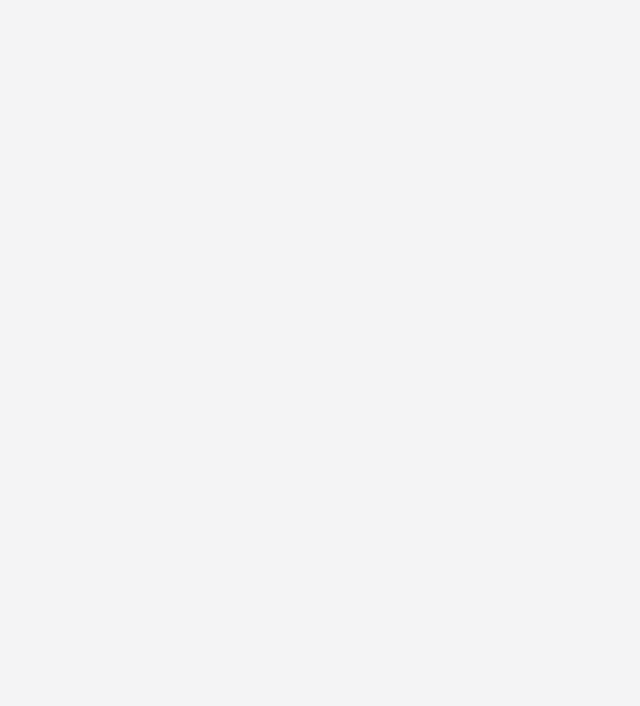
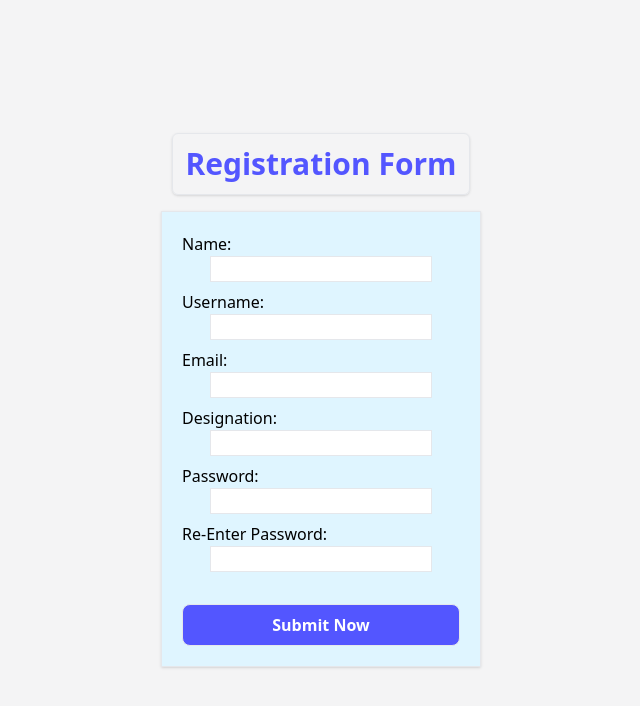
Before and after one commit to SGsubuuu-2322/Employee-Management-React_App, a React (Vite) app: page /register in a window 1280 px wide. Before the commit this address had no page. Shown: the top 706 px of the page, without its empty margins (319-959 px from the left). Built offline with nearby package versions, Linux system fonts and the light colour scheme.

Commit message:
Debugged some codes...

```diff
--- a/src/App.jsx
+++ b/src/App.jsx
@@ -1,7 +1,7 @@
 // import React from 'react'
 
 // import Home from "./Components/Home";
-import Routing from "./Components/Routing";
+import Routing from "./Utils/Routing";
 // import UserProfile from "./Components/UserProfile";
 
 // import Login from "./Components/Login";
--- a/src/Components/Routing.jsx
+++ /dev/null
@@ -1,16 +0,0 @@
-// import React from 'react'
-
-import { Route, Routes } from "react-router-dom";
-import UserProfile from "./UserProfile";
-import Home from "./Home";
-
-const Routing = () => {
-  return (
-    <Routes>
-      <Route path="/" element={<Home />} />
-      <Route path="/user-profile/:id" element={<UserProfile />} />
-    </Routes>
-  );
-};
-
-export default Routing;
--- /dev/null
+++ b/src/Utils/Routing.jsx
@@ -0,0 +1,20 @@
+// import React from 'react'
+
+import { Route, Routes } from "react-router-dom";
+import UserProfile from "../Components/UserProfile";
+import Home from "../Components/Home";
+import Login from "../Components/Login";
+import Registration from "../Components/Register";
+
+const Routing = () => {
+  return (
+    <Routes>
+      <Route path="/" element={<Home />} />
+      <Route path="/user-profile/:id" element={<UserProfile />} />
+      <Route path="/login" element={<Login />} />
+      <Route path="/register" element={<Registration />} />
+    </Routes>
+  );
+};
+
+export default Routing;
```
